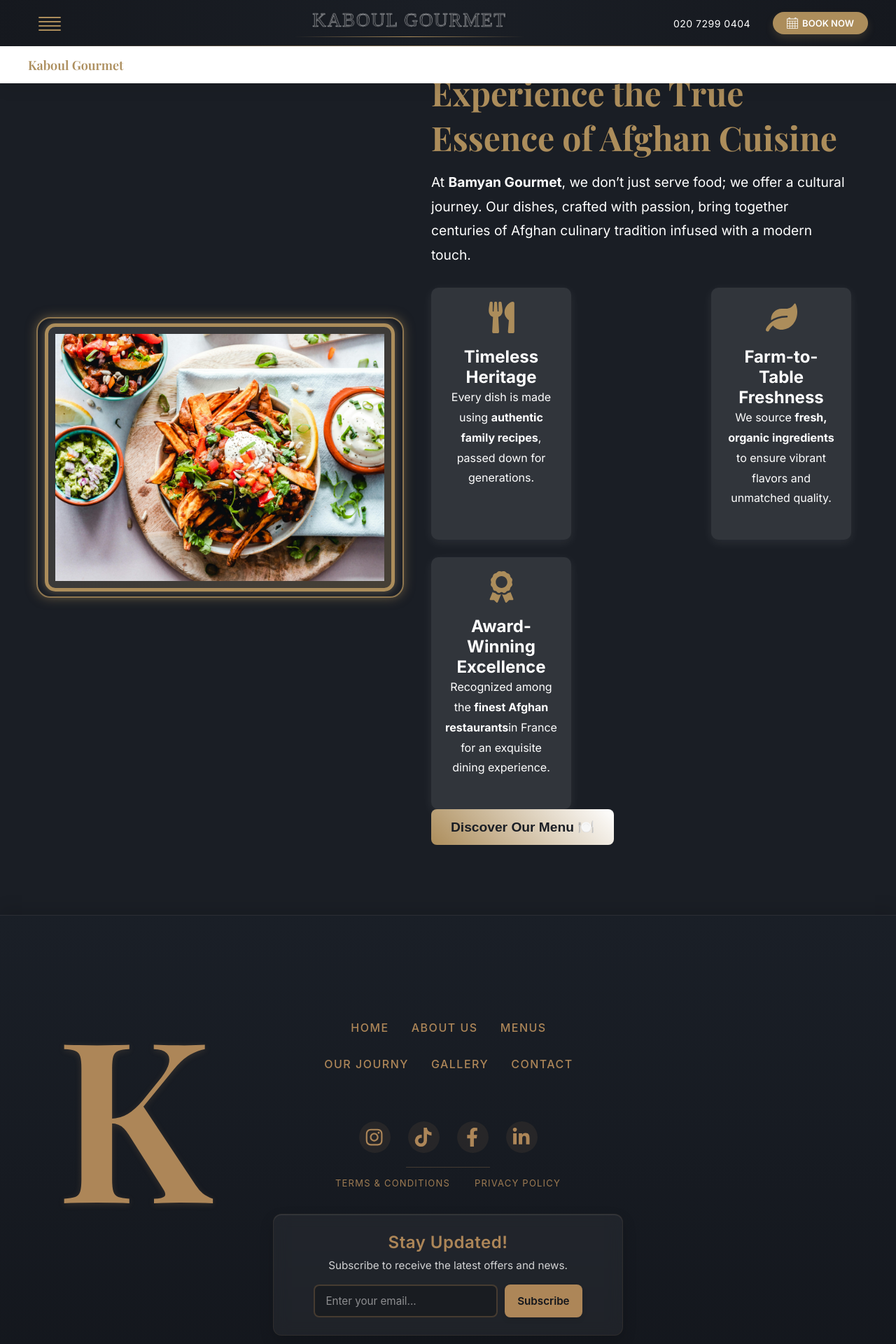
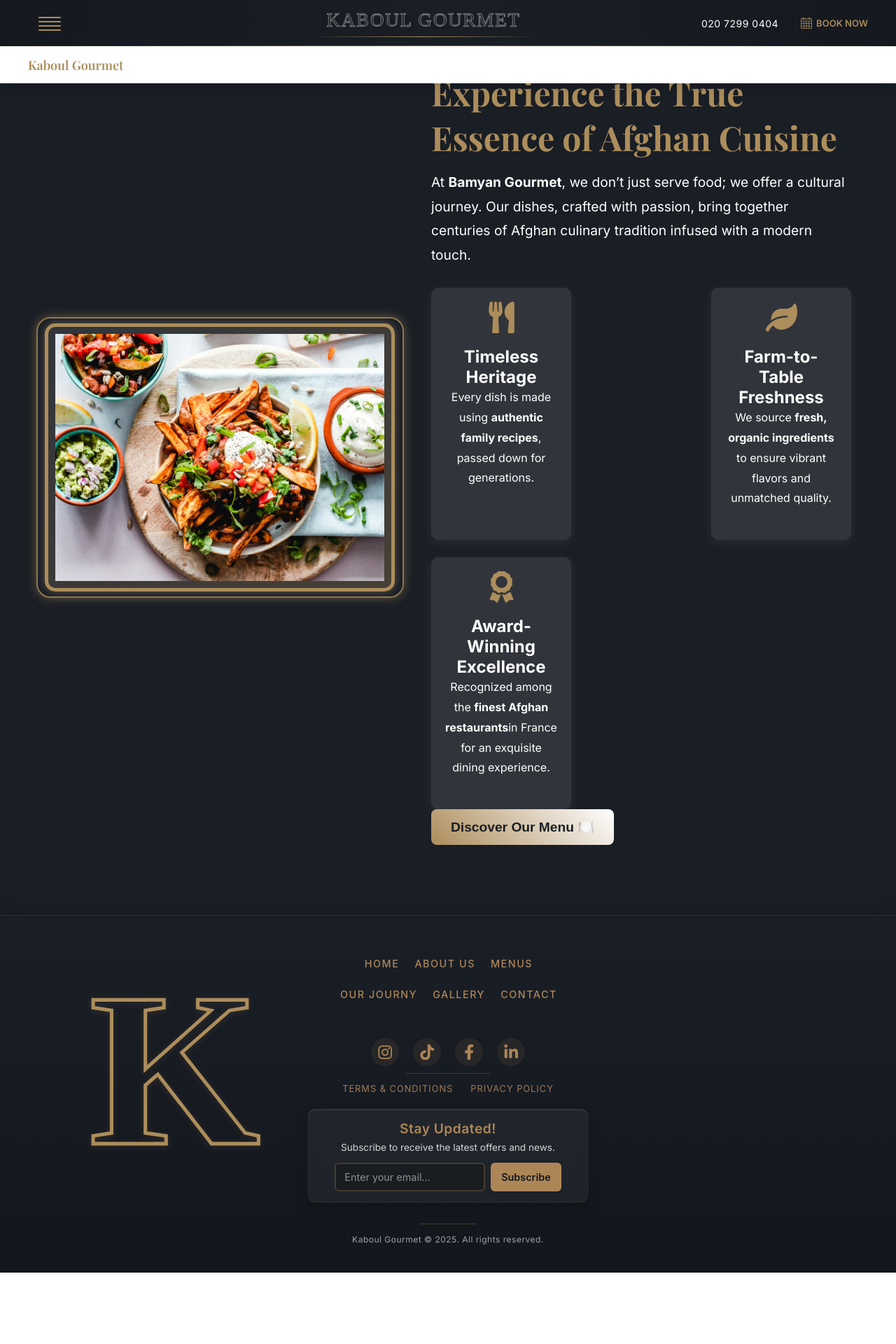
Before and after one commit to alisina79/restaurant-kabul-fe, a React (Vite) app: page /about in a window 1280 px wide. Shown: the top 1920 px of the page at 70% size. After the commit the page ends 1818 px from the top, so only its background shows below. Built offline with nearby package versions, Linux system fonts and the light colour scheme; the HTML template or start-up script is replaced by a standard one; a web font is replaced by a local one.

Commit message:
fix: footer and navbar

```diff
--- a/src/component/Footer.tsx
+++ b/src/component/Footer.tsx
@@ -11,6 +11,7 @@
   FaSpinner,
 } from "react-icons/fa";
 import styles from "../css/footer.module.css";
+import { KFooterLogoSVG } from "./SVGS";
 
 const Footer = () => {
   const [showScroll, setShowScroll] = useState(false);
@@ -94,12 +95,12 @@
   };
 
   const logoVariants = {
-    hidden: { opacity: 0, x: -100 },
+    hidden: { opacity: 0, x: -20 },
     visible: {
       opacity: 1,
       x: 0,
       transition: {
-        duration: 1,
+        duration: 0.6,
         ease: "easeOut"
       }
     }
@@ -133,13 +134,11 @@
         {/* Large Clickable "K" */}
         <motion.div
           className={styles.logoContainer}
-          variants={logoVariants}
-          initial="hidden"
-          whileInView="visible"
-          viewport={{ once: true }}
+          initial={{ opacity: 1 }}
+          animate={{ opacity: 1 }}
         >
           <Link to="/" className={styles.logo} aria-label="Return to homepage">
-            K
+            <KFooterLogoSVG color="#ac8d5b"  width="300" height="300"/>
           </Link>
         </motion.div>
 
--- a/src/component/Navbar.tsx
+++ b/src/component/Navbar.tsx
@@ -20,7 +20,7 @@
 import galleryImage from "../chef/four.jpg";
 import contactImage from "../chef/five.jpg";
 import aboutImage from "../chef/six.jpg";
-import { HamburgerMenu, Logo } from "./SVGS";
+import { CalendarIcon, HamburgerMenu, Logo } from "./SVGS";
 
 function Navbar() {
   const [isScrolled, setIsScrolled] = useState(false);
@@ -147,8 +147,12 @@
               ref={bookButtonRef}
               className={styles.bookButton}
               onClick={toggleBookDropdown}
-            >
-              <img src={calendarIcon} alt="Calendar Icon" className={styles.calendarIconMobile} style={{ width: '16px', height: '16px', color: 'white' }} />
+              onMouseEnter={toggleBookDropdown}
+             >
+              <div className={styles.calendarIconMobile} >
+                <CalendarIcon color="#ac8d5b"  />
+              </div>
+              {/* <img src={calendarIcon} alt="Calendar Icon" className={styles.calendarIconMobile} style={{ width: '16px', height: '16px', color: 'white' }} /> */}
               BOOK NOW
             </div>
             <div
--- a/src/component/SVGS.tsx
+++ b/src/component/SVGS.tsx
@@ -1,3 +1,6 @@
+import { useState } from "react";
+import styles from "yet-another-react-lightbox/styles.css";
+
 export const Logo = () => {
   return (
     <svg
@@ -26,7 +29,6 @@
   );
 };
 
-
 export const HamburgerMenu = ({ color }: { color: string }) => {
   return (
     <svg
@@ -48,3 +50,59 @@
     </svg>
   );
 };
+
+export const CalendarIcon = ({ color = "#ac8d5b" }: { color: string }) => {
+  return (
+    <svg xmlns="http://www.w3.org/2000/svg" id="b" viewBox="0 0 37.79 37.79">
+      <g id="c">
+        <g id="d">
+          <path
+            id="e"
+            fill={color}
+            d="M35.9 3.78h-3.78v-.94c0-1.57-1.27-2.84-2.84-2.84s-2.83 1.27-2.84 2.83v.95H11.33v-.94C11.33 1.27 10.06 0 8.5 0S5.67 1.27 5.67 2.83v.94H1.89C.85 3.77 0 4.62 0 5.66v30.23c0 1.04.85 1.89 1.89 1.89H35.9c1.04 0 1.89-.85 1.89-1.89V5.67c0-1.04-.84-1.89-1.89-1.89Zm-7.56-.94c-.02-.52.39-.96.91-.98s.96.39.98.91v1h-1.89v-.94Zm-20.78 0c-.02-.52.39-.96.91-.98.52-.02.96.39.98.91v1H7.56v-.94ZM8.98 35.9H1.89v-6.3h7.08v6.3h.01Zm0-8.19H1.89v-6.3h7.08v6.3h.01Zm0-8.19H1.89v-6.3h7.08v6.3h.01Zm8.97 16.37h-7.09V29.6h7.08v6.29h.01Zm0-8.19h-7.09v-6.3h7.08v6.3h.01Zm0-8.19h-7.09v-6.3h7.08v6.3h.01Zm8.97 16.37h-7.09v-6.29h7.08v6.29h.01Zm0-8.19h-7.09v-6.3h7.08v6.3h.01Zm0-8.19h-7.09v-6.3h7.08v6.3h.01Zm8.97 16.37H28.8v-6.29h7.08v6.29Zm0-8.19H28.8v-6.3h7.08v6.3Zm0-8.19H28.8v-6.3h7.08v6.3Zm0-8.19h-34V5.63H35.9v5.67Z"
+          />
+        </g>
+      </g>
+    </svg>
+  );
+};
+
+export const KFooterLogoSVG = ({
+  color = "#ac8d5b",
+  width = "650",
+  height = "650",
+}: {
+  color: string;
+  width: string;
+  height: string;
+}) => {
+
+  const [isHovered, setIsHovered] = useState(false);
+
+  return (
+  <svg
+    xmlns="http://www.w3.org/2000/svg"
+    width={width}
+    height={height}
+    viewBox="13 13 65 65"
+    onMouseEnter={() => setIsHovered(true)}
+    onMouseLeave={() => setIsHovered(false)}
+  >
+    <text
+      x="50"
+      y="55"
+      style={{
+        fontFamily: "Cinzel, serif",
+        fontSize: "68px",
+        fill: "none",
+        stroke: isHovered ? "#ffffff" : color,
+        strokeWidth: "1.1",
+        textAnchor: "middle",
+        dominantBaseline: "middle",
+        transition: "stroke 0.3s ease",
+      }}
+    >
+      K
+    </text>
+  </svg>
+)}
--- a/src/css/footer.module.css
+++ b/src/css/footer.module.css
@@ -12,16 +12,19 @@
   overflow: hidden;
   padding-bottom: 40px;
   box-shadow: 0 -10px 20px rgba(0, 0, 0, 0.1);
+  font-size: 14px;
+  /* min-height: 760px; */
 }
 
 .footerContainer {
   width: 100%;
-  max-width: 1200px;
+  /* max-width: 1200px; */
   position: relative;
   display: flex;
   flex-direction: column;
   align-items: center;
   padding: 0 20px;
+  z-index: 10;
 }
 
 /* 📌 Blending Footer & Navbar */
@@ -38,19 +41,36 @@
 
 /* 🖋 Large Clickable "K" */
 .logoContainer {
-  margin-top: 90px;
+  margin-top: 0;
+  text-align: left;
   position: absolute;
-  left: 40px;
+  /* left: 11%; */
+  /* top: 30px; */
   transform-origin: center;
-  transition: transform 0.6s cubic-bezier(0.175, 0.885, 0.32, 1.275);
+  /* transition: transform 0.6s cubic-bezier(0.175, 0.885, 0.32, 1.275); */
+  display: block;
+  /* width: auto; */
+  /* margin-bottom: 0; */
+  /* z-index: 5; */
+  /* opacity: 0.85; */
+  margin:auto;
+  /* left: 2.5rem; */
+  transform: translateX(-137%);
 }
 
+/* .logoContainer {
+  display: block;
+  position: absolute;
+  left: -10px;
+  top: 20px;
+} */
+
 .logoContainer:hover {
-  transform: translateY(-5px);
+  /* transform: translateY(-5px); */
 }
 
 .logo {
-  font-size: 20rem;
+  /* font-size: 17rem; */
   font-family: "Didot", "Playfair Display", serif;
   font-weight: 600;
   color: #AD8658;
@@ -62,34 +82,40 @@
   display: inline-block;
   text-shadow: 0 2px 10px rgba(173, 134, 88, 0.2);
   -webkit-font-smoothing: antialiased;
+  z-index: 10;
+  position: relative;
+  /* left: -40%;
+  top: -3rem; */
 }
 
 .logo:hover {
-  transform: scale(1.05);
+  /* transform: scale(1.05);
   color: #ffffff;
-  text-shadow: 0 5px 15px rgba(255, 255, 255, 0.3);
+  text-shadow: 0 5px 15px rgba(255, 255, 255, 0.3); */
 }
 
 .logo:focus-visible {
-  outline: 3px solid rgba(255, 255, 255, 0.5);
+  /* outline: 3px solid rgba(255, 255, 255, 0.5);
   outline-offset: 8px;
-  border-radius: 5px;
+  border-radius: 5px; */
 }
 
 /* 📌 Navigation */
 .footerNav {
-  margin-top: 90px;
+  /* margin-top: 150px; */
   display: flex;
   flex-direction: column;
   align-items: center;
   text-align: center;
-  gap: 10px;
-  margin-bottom: 30px;
+  gap: 8px;
+  margin-bottom: 20px;
+  position: relative;
+  z-index: 15;
 }
 
 .navRow {
   display: flex;
-  gap: 30px;
+  gap: 20px;
   flex-wrap: wrap;
   justify-content: center;
 }
@@ -97,14 +123,14 @@
 .footerNav a {
   color: #AD8658;
   text-decoration: none;
-  font-size: 16px;
+  font-size: 0.9rem;
   font-weight: 500;
   text-transform: uppercase;
   letter-spacing: 1.5px;
   position: relative;
   transition: color 0.3s ease-in-out, transform 0.2s ease;
   font-family: "Proxima Nova", "Avenir", "SF Pro Display", -apple-system, BlinkMacSystemFont, sans-serif;
-  padding: 5px 2px;
+  padding: 3px 2px;
 }
 
 .footerNav a:hover {
@@ -137,18 +163,20 @@
 .socialIcons {
   display: flex;
   justify-content: center;
-  gap: 25px;
-  margin-top: 20px;
+  gap: 20px;
+  margin-top: 15px;
+  position: relative;
+  z-index: 15;
 }
 
 .socialIcons a {
-  font-size: 1.7rem;
+  font-size: 1.4rem;
   color: #AD8658;
   transition: color 0.3s ease-in-out,
               transform 0.3s cubic-bezier(0.175, 0.885, 0.32, 1.275),
               background-color 0.3s ease-in-out;
-  width: 45px;
-  height: 45px;
+  width: 40px;
+  height: 40px;
   display: flex;
   align-items: center;
   justify-content: center;
@@ -172,8 +200,8 @@
 .footerSubnav {
   display: flex;
   justify-content: center;
-  gap: 35px;
-  margin-top: 35px;
+  gap: 25px;
+  margin-top: 25px;
   position: relative;
 }
 
@@ -189,9 +217,9 @@
 .footerSubnav a {
   color: #AD8658;
   text-decoration: none;
-  font-size: 13px;
+  font-size:  0.8rem;
   text-transform: uppercase;
-  letter-spacing: 1.2px;
+  letter-spacing: 1px;
   position: relative;
   transition: color 0.3s ease-in-out, transform 0.2s ease;
   font-family: "Proxima Nova", "Avenir", "SF Pro Display", -apple-system, BlinkMacSystemFont, sans-serif;
@@ -229,17 +257,19 @@
 .newsletter {
   text-align: center;
   background: rgba(255, 255, 255, 0.05);
-  padding: 25px 30px;
-  border-radius: 12px;
+  padding: 15px 20px;
+  border-radius: 10px;
   box-shadow: 0 8px 20px rgba(0, 0, 0, 0.15),
               inset 0 1px 1px rgba(255, 255, 255, 0.1);
-  margin-top: 35px;
+  margin-top: 20px;
   width: 80%;
-  max-width: 500px;
+  max-width: 400px;
   border: 1px solid rgba(173, 134, 88, 0.1);
   backdrop-filter: blur(10px);
   -webkit-backdrop-filter: blur(10px);
   transition: transform 0.3s ease, box-shadow 0.3s ease;
+  position: relative;
+  z-index: 15;
 }
 
 .newsletter:hover {
@@ -249,34 +279,34 @@
 }
 
 .newsletter h3 {
-  font-size: 1.5rem;
-  margin-bottom: 8px;
+  font-size: 1.2rem;
+  margin-bottom: 6px;
   font-weight: 600;
   color: #AD8658;
   letter-spacing: 0.5px;
 }
 
 .newsletter p {
-  font-size: 0.95rem;
-  margin-bottom: 15px;
+  font-size: 0.85rem;
+  margin-bottom: 10px;
   color: rgba(255, 255, 255, 0.8);
-  line-height: 1.5;
+  line-height: 1.4;
 }
 
 .newsletterForm {
   display: flex;
   justify-content: center;
-  gap: 10px;
-  margin-top: 15px;
+  gap: 8px;
+  margin-top: 12px;
 }
 
 .newsletterForm input {
-  padding: 12px 15px;
-  font-size: 0.95rem;
+  padding: 10px 12px;
+  font-size: 0.9rem;
   border: 2px solid rgba(173, 134, 88, 0.3);
   background: rgba(0, 0, 0, 0.2);
   color: white;
-  border-radius: 8px;
+  border-radius: 6px;
   transition: all 0.3s ease;
   width: 60%;
   font-family: "Proxima Nova", "Avenir", "SF Pro Display", -apple-system, BlinkMacSystemFont, sans-serif;
@@ -293,14 +323,14 @@
 }
 
 .newsletterForm button {
-  padding: 12px 18px;
+  padding: 10px 15px;
   background: #AD8658;
   border: none;
   color: #13161C;
-  font-size: 0.95rem;
+  font-size: 0.9rem;
   font-weight: 600;
   cursor: pointer;
-  border-radius: 8px;
+  border-radius: 6px;
   transition: all 0.3s ease;
   font-family: "Proxima Nova", "Avenir", "SF Pro Display", -apple-system, BlinkMacSystemFont, sans-serif;
   box-shadow: 0 4px 6px rgba(0, 0, 0, 0.1);
@@ -323,20 +353,20 @@
 }
 
 .successButton {
-  padding: 12px 18px;
+  padding: 10px 15px;
   background: #2ecc71;
   border: none;
   color: #ffffff;
-  font-size: 0.95rem;
+  font-size: 0.9rem;
   font-weight: 600;
   cursor: default;
-  border-radius: 8px;
+  border-radius: 6px;
   display: flex;
   align-items: center;
   justify-content: center;
   gap: 8px;
   box-shadow: 0 4px 6px rgba(0, 0, 0, 0.1);
-  min-width: 140px;
+  min-width: 130px;
 }
 
 .spinner {
@@ -350,16 +380,16 @@
 
 /* 🔝 Scroll to Top Button */
 .scrollToTop {
-  position: absolute;
-  bottom: 30px;
-  right: 30px;
+  position: fixed;
+  bottom: 20px;
+  right: 20px;
   background: #AD8658;
   color: #13161C;
-  padding: 12px;
+  padding: 10px;
   border: none;
   border-radius: 50%;
   cursor: pointer;
-  font-size: 1.3rem;
+  font-size: 1.1rem;
   display: flex;
   align-items: center;
   justify-content: center;
@@ -367,10 +397,10 @@
   transition: transform 0.4s cubic-bezier(0.175, 0.885, 0.32, 1.275),
               background 0.3s ease-in-out,
               box-shadow 0.3s ease-in-out;
-  z-index: 10;
+  z-index: 100;
   opacity: 0.8;
-  width: 50px;
-  height: 50px;
+  width: 40px;
+  height: 40px;
   animation: pulseButton 2s infinite;
 }
 
@@ -404,13 +434,13 @@
 
 /* 📝 Copyright */
 .footerCopyright {
-  margin-top: 40px;
-  font-size: 14px;
+  margin-top: 30px;
+  font-size: 12px;
   color: rgba(255, 255, 255, 0.6);
   text-align: center;
   letter-spacing: 0.5px;
   position: relative;
-  padding-top: 20px;
+  padding-top: 15px;
 }
 
 .footerCopyright::before {
@@ -426,45 +456,61 @@
 
 /* 📱 Responsive Design */
 @media (max-width: 1200px) {
-  .logoContainer {
-    left: 20px;
-  }
+  /* .footerContainer {
+    max-width: 95%;
+  } */
 
-  .logo {
-    font-size: 18rem;
-  }
+  /* .logoContainer {
+    left: -50px;
+    top: 100px;
+  } */
+
+  /* .logo {
+    font-size: 35rem;
+  } */
 }
 
 @media (max-width: 992px) {
-  .logo {
-    font-size: 16rem;
+  /* .logo {
+    font-size: 28rem;
+  } */
+
+  /* .logoContainer {
+    left: -40px;
+    top: 80px;
   }
-
-  .logoContainer {
-    position: relative;
-    left: 0;
-    margin-bottom: 20px;
+   */
+  .footer {
+    min-height: 650px;
   }
 
   .footerNav {
-    margin-top: 50px;
+    margin-top: 120px;
   }
 
   .navRow {
-    gap: 25px;
+    gap: 20px;
   }
 }
 
 @media (max-width: 768px) {
-  .logo {
-    font-size: 12rem;
+  /* .logo {
+    font-size: 20rem;
+  } */
+
+  /* .logoContainer {
+    position: absolute;
+    left: -30px;
+    top: 60px;
+  } */
+
+  .footer {
+    min-height: 550px;
   }
 
-  .logoContainer {
-    position: relative;
-    left: 0;
-    margin-top: 20px;
-    margin-bottom: 40px;
+  .footerNav {
+    margin-top: 80px;
+    margin-bottom: 25px;
   }
 
   .navRow {
@@ -473,15 +519,10 @@
     gap: 20px;
   }
 
-  .footerNav {
-    margin-top: 10px;
-    margin-bottom: 25px;
-  }
-
-  .footerNav a {
+  /* .footerNav a {
     font-size: 15px;
     padding: 8px 5px;
-  }
+  } */
 
   .socialIcons {
     margin-top: 30px;
@@ -536,22 +577,23 @@
 
 @media (max-width: 576px) {
   .footer {
-    padding-top: 50px;
+    padding-top: 40px;
     padding-bottom: 30px;
+    min-height: 450px;
   }
 
-  .logo {
-    font-size: 10rem;
-  }
+  /* .logoContainer {
+    left: -20px;
+    top: 40px;
+  } */
 
-  .logoContainer {
-    margin-top: 10px;
-    margin-bottom: 30px;
-  }
+  /* .logo {
+    font-size: 15rem;
+  } */
 
-  .footerNav a {
+  /* .footerNav a {
     font-size: 14px;
-  }
+  } */
 
   .newsletter h3 {
     font-size: 1.3rem;
@@ -564,12 +606,19 @@
 
 /* 💻 Landscape orientation for mobile */
 @media (max-height: 600px) and (orientation: landscape) {
-  .logoContainer {
-    display: none;
-  }
+  /* .logoContainer {
+    display: block;
+    position: absolute;
+    left: -10px;
+    top: 20px;
+  } */
+
+  /* .logo {
+    font-size: 12rem;
+  } */
 
   .footerNav {
-    margin-top: 20px;
+    margin-top: 40px;
   }
 
   .navRow {
@@ -577,9 +626,9 @@
     gap: 15px;
   }
 
-  .footerNav a {
+  /* .footerNav a {
     font-size: 14px;
-  }
+  } */
 
   .newsletter {
     padding: 15px;
@@ -603,23 +652,58 @@
 
 /* 🖥️ Large screens */
 @media (min-width: 1400px) {
-  .footerContainer {
-    max-width: 1400px;
+  /* .footerContainer {
+    max-width: 1300px;
+  } */
+
+  /* .logo {
+    font-size: 42rem;
+  } */
+
+  /* .footerNav a {
+    font-size: 16px;
+  } */
+
+  .socialIcons a {
+    font-size: 1.6rem;
+    width: 45px;
+    height: 45px;
+  }
+}
+
+@media (min-width: 1700px) {
+
+
+  .footerNav a {
+    font-size: 1.3rem;
+  }
+  .footerSubnav a {
+    font-size: 1.1rem;
+  }
+  .newsletter {
+    max-width: 500px;
+  }
+  .newsletter h3 {
+    font-size: 1.8rem;
+  }
+  .newsletter p {
+    font-size: 1.2rem;
+  }
+  .newsletterForm input {
+    font-size: 1.3rem;
+  }
+  .newsletterForm button {
+    font-size: 1.3rem;
+  }
+  .footerCopyright {
+    font-size: 1.2rem;
+  }
+  .scrollToTop {
+    width: 80px;
+    height: 80px;
   }
 
-  .logo {
-    font-size: 22rem;
-  }
 
-  .footerNav a {
-    font-size: 18px;
-  }
-
-  .socialIcons a {
-    font-size: 1.9rem;
-    width: 55px;
-    height: 55px;
-  }
 }
 
 /* 🌗 Dark mode support */
--- a/src/css/navbar.module.css
+++ b/src/css/navbar.module.css
@@ -184,11 +184,11 @@
 }
 
 .bookButton {
-  background: #ac8d5b;
-  color: white;
+  /* background: #ac8d5b; */
+  color: #ac8d5b;
   border: none;
-  padding: 8px 20px; /* Reduced padding */
-  border-radius: 50px;
+  /* padding: 8px 20px; Reduced padding */
+  /* border-radius: 50px; */
   cursor: pointer;
   font-size: 13px; /* Smaller font */
   font-weight: 600;
@@ -198,8 +198,12 @@
   position: relative;
   overflow: hidden;
   transition: all 0.4s ease;
-  box-shadow: 0 6px 12px rgba(172, 141, 91, 0.2);
+  /* box-shadow: 0 6px 12px rgba(172, 141, 91, 0.2); */
   z-index: 1;
+  .calendarIconMobile {
+    width: 16px;
+    height: 16px;
+  }
 }
 
 .bookButton::before {
@@ -209,15 +213,15 @@
   left: -100%;
   width: 100%;
   height: 100%;
-  background: rgba(255, 255, 255, 0.2);
+  /* background: rgba(255, 255, 255, 0.2); */
   transition: all 0.4s ease;
   z-index: -1;
 }
 
 .bookButton:hover {
-  background: #c0a06a; /* Slightly lighter gold on hover */
-  box-shadow: 0 10px 20px rgba(172, 141, 91, 0.3);
-  transform: translateY(-2px);
+  /* background: #c0a06a; Slightly lighter gold on hover */
+  /* box-shadow: 0 10px 20px rgba(172, 141, 91, 0.3); */
+  /* transform: translateY(-2px); */
 }
 
 .bookButton:hover::before {
@@ -227,7 +231,7 @@
 .bookDropdown {
   position: absolute;
   top: calc(100% + 10px);
-  left: 50%;
+  left: 67%;
   transform: translateX(-50%) translateY(10px);
   background-color: white;
   border-radius: 12px;
--- a/src/pages/Home.tsx
+++ b/src/pages/Home.tsx
@@ -11,11 +11,12 @@
   return (
     <div>
       <Hero />
+      <Chef />
       <FeaturedDishes />
       <About />
       <PrivateDining />
       <ChefSpecial />
-      <Chef />
+
       <Carousel />
       <OurStory />
 
```
